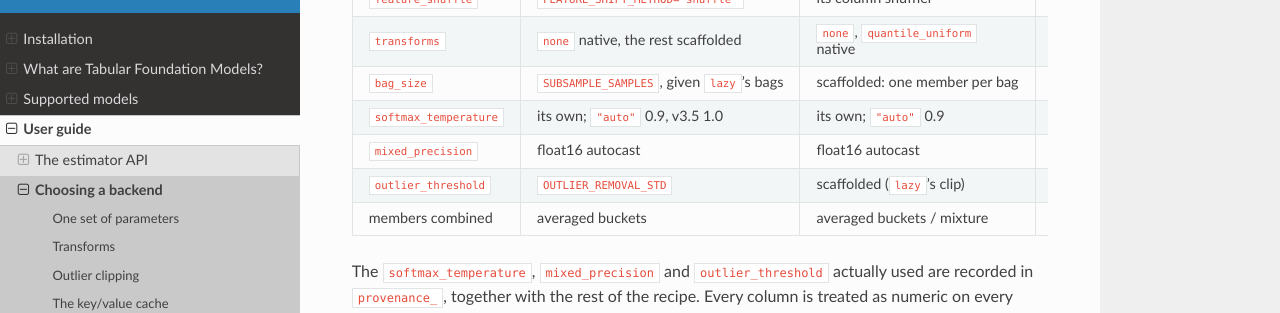
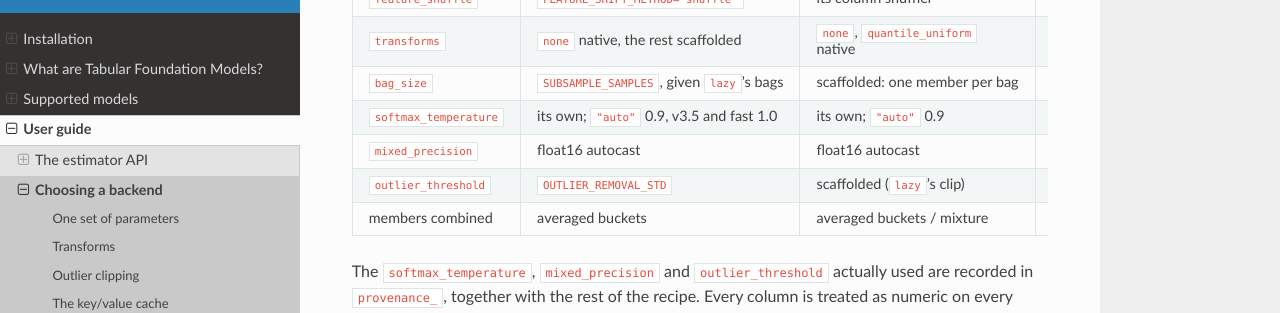
Before and after one commit to biprateep/lazy-tfm, a Sphinx documentation site: the page built from docs/guide/backends.md, in a window 1280 px wide and 900 px high, scrolled down 1364 px. Shown: the part 151-464 px from the top of the window. Built offline with Sphinx 7.4.7 and the Read the Docs theme 3.1.0, drawn with Linux system fonts in a browser that asks for light colours; pages that are not in the unit, such as notebooks, are missing from menus.

Commit message:
Fix two stale details in the README and the backends table
The README's provenance example fitted on an undefined z_train (its
example passes train.redshift), and the backends table gave TabPFN's
"auto" temperature as 1.0 for v3.5 only, where v3.5-fast's checkpoint
also uses 1.0.

Co-Authored-By: Claude Opus 5.5 <noreply@anthropic.com>

```diff
--- a/docs/guide/backends.md
+++ b/docs/guide/backends.md
@@ -54,7 +54,7 @@ The table below shows how each model provides these parameters, where
 | `feature_shuffle`     | `FEATURE_SHIFT_METHOD="shuffle"`         | its column shuffler                       | Latin-square shuffles                 | `feat_shuffle_method="random"`            |
 | `transforms`          | `none` native, the rest scaffolded       | `none`, `quantile_uniform` native         | `none` native, the rest scaffolded    | `none`, `power` native                    |
 | `bag_size`            | `SUBSAMPLE_SAMPLES`, given `lazy`'s bags | scaffolded: one member per bag            | scaffolded: one regressor per bag     | `max_num_rows` (TabFM draws the rows)     |
-| `softmax_temperature` | its own; `"auto"` 0.9, v3.5 1.0          | its own; `"auto"` 0.9                     | no softmax: only `"auto"`             | its own; `"auto"` 0.9                     |
+| `softmax_temperature` | its own; `"auto"` 0.9, v3.5 and fast 1.0 | its own; `"auto"` 0.9                     | no softmax: only `"auto"`             | its own; `"auto"` 0.9                     |
 | `mixed_precision`     | float16 autocast                         | float16 autocast                          | `use_amp=True`                        | bfloat16 weights                          |
 | `outlier_threshold`   | `OUTLIER_REMOVAL_STD`                    | scaffolded (`lazy`'s clip)                | its `outlier_threshold`               | its `outlier_threshold`                   |
 | members combined      | averaged buckets                         | averaged buckets / mixture                | weighted average of quantiles         | logits averaged; dithers and groups mixed |
```
Also changed, not shown: README.md (+1 -1 lines).
